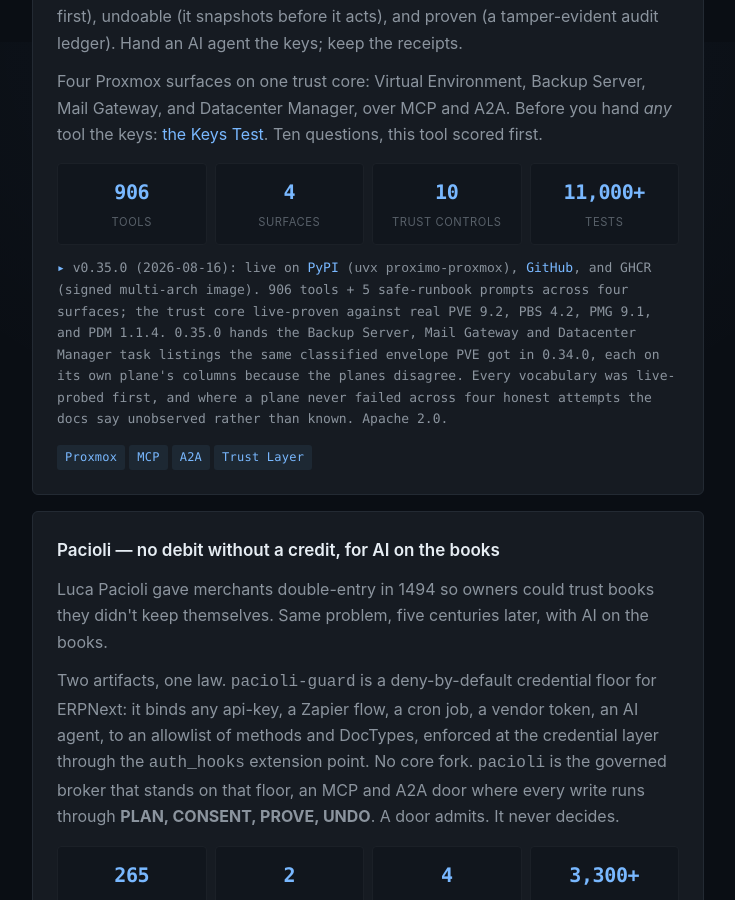
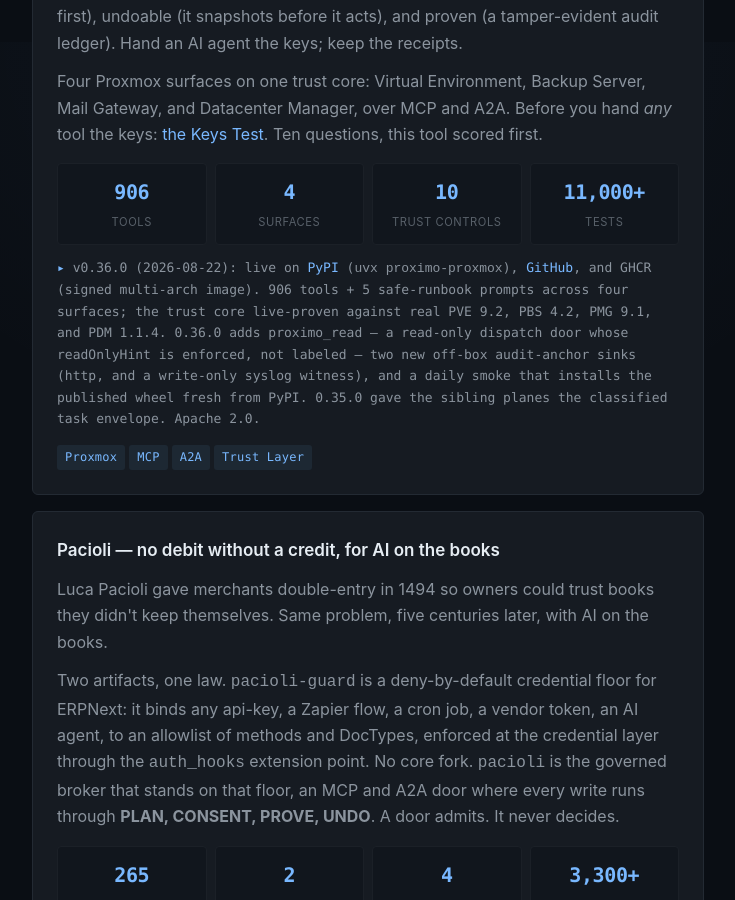
Before and after one commit to john-broadway/john-broadway.github.io, a Jekyll site: the page built from index.html, in a window 1280 px wide and 900 px high, scrolled down 1758 px. Shown: the whole window, without its empty margins (272-1007 px from the left). Built offline with Jekyll 4.4.1, drawn with Linux system fonts in a browser that asks for light colours.

Commit message:
proximo ripple: v0.36.0

```diff
--- a/index.html
+++ b/index.html
@@ -51,7 +51,7 @@
       <div class="stat"><div class="num">10</div><div class="label">trust controls</div></div>
       <div class="stat"><div class="num">11,000+</div><div class="label">tests</div></div>
     </div>
-    <p class="status">v0.35.0 (2026-08-16): live on <a href="https://pypi.org/project/proximo-proxmox/">PyPI</a> (<code>uvx proximo-proxmox</code>), <a href="https://github.com/john-broadway/proximo">GitHub</a>, and GHCR (signed multi-arch image). 906 tools + 5 safe-runbook prompts across four surfaces; the trust core live-proven against real PVE 9.2, PBS 4.2, PMG 9.1, and PDM 1.1.4. 0.35.0 hands the Backup Server, Mail Gateway and Datacenter Manager task listings the same classified envelope PVE got in 0.34.0, each on its own plane's columns because the planes disagree. Every vocabulary was live-probed first, and where a plane never failed across four honest attempts the docs say unobserved rather than known. Apache 2.0.</p>
+    <p class="status">v0.36.0 (2026-08-22): live on <a href="https://pypi.org/project/proximo-proxmox/">PyPI</a> (<code>uvx proximo-proxmox</code>), <a href="https://github.com/john-broadway/proximo">GitHub</a>, and GHCR (signed multi-arch image). 906 tools + 5 safe-runbook prompts across four surfaces; the trust core live-proven against real PVE 9.2, PBS 4.2, PMG 9.1, and PDM 1.1.4. 0.36.0 adds proximo_read — a read-only dispatch door whose readOnlyHint is enforced, not labeled — two new off-box audit-anchor sinks (http, and a write-only syslog witness), and a daily smoke that installs the published wheel fresh from PyPI. 0.35.0 gave the sibling planes the classified task envelope. Apache 2.0.</p>
     <div class="tags"><span>Proxmox</span><span>MCP</span><span>A2A</span><span>Trust Layer</span></div>
   </article>
 
```
